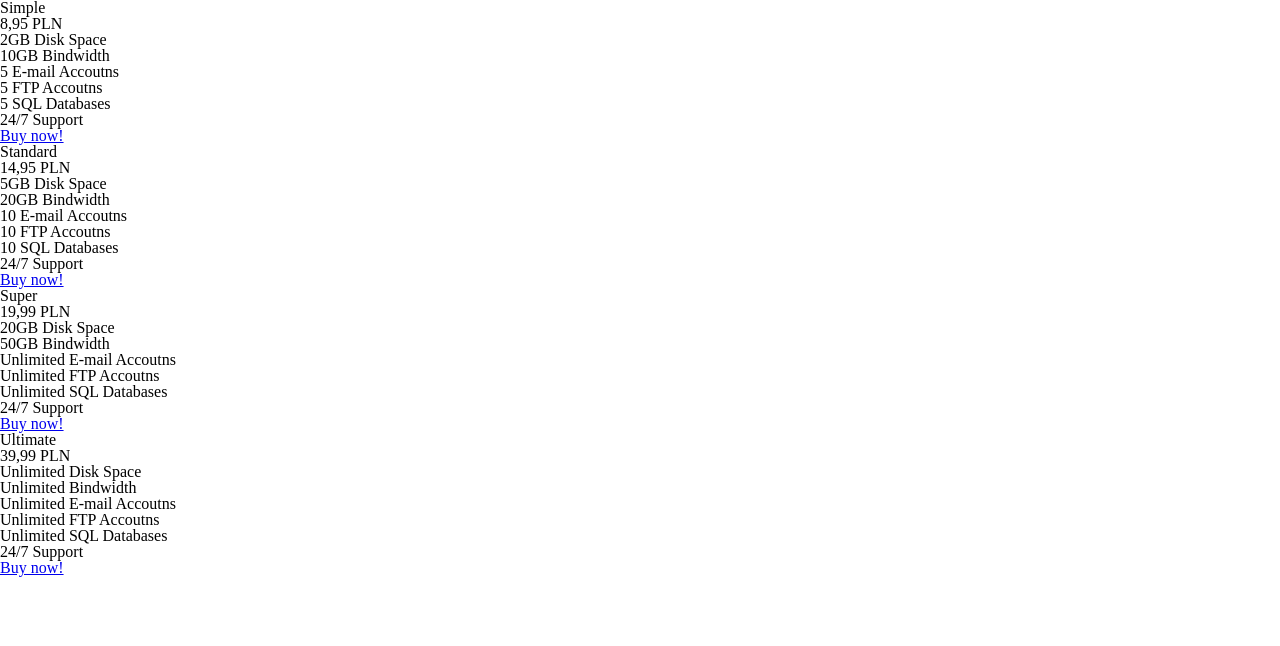
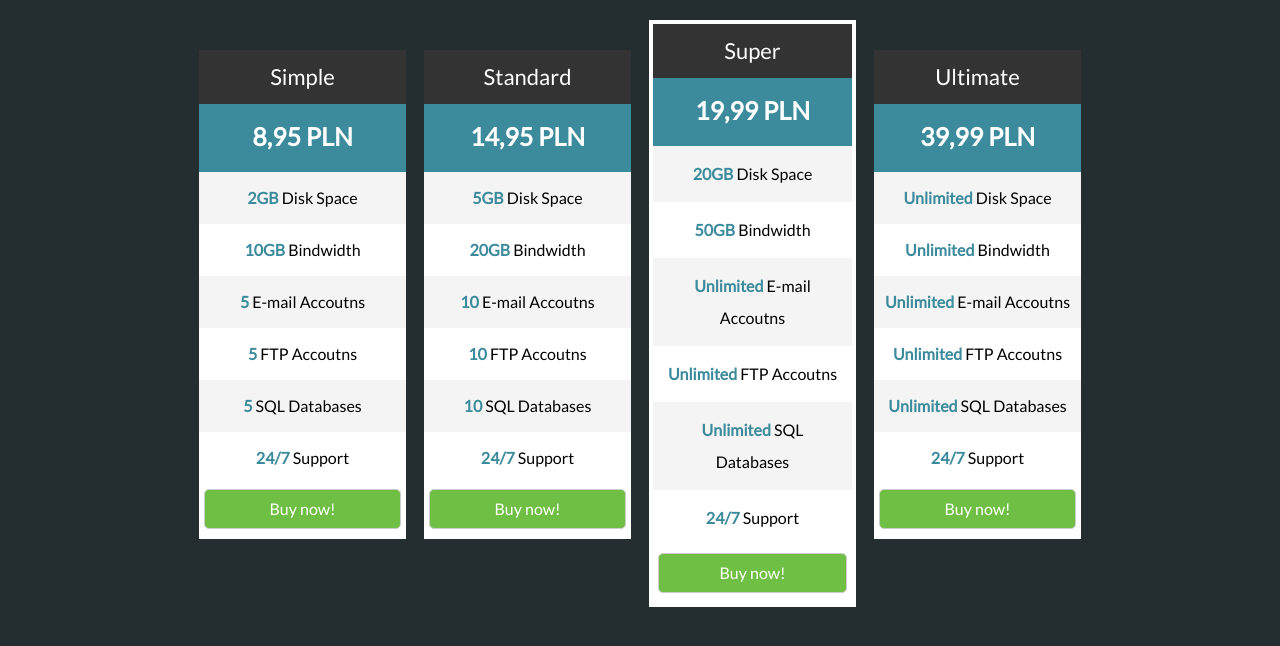
Before and after one commit to enk1/css, a plain HTML site: page pricing-table/index.html in a window 1280 px wide. Drawn offline with Linux system fonts and the light colour scheme.

Commit message:
styles nonscss added

```diff
--- a/pricing-table/index.html
+++ b/pricing-table/index.html
@@ -44,7 +44,7 @@
                         <a class="table-buy" href="#">Buy now!</a>
                     </div>
                 </li>
-                <li class="table-block">
+                <li class="table-block table-highlight">
                     <h3>Super</h3>
                     <div class="price">
                         <span>19,99 PLN</span>
--- a/pricing-table/scss/_mobile.scss
+++ b/pricing-table/scss/_mobile.scss
@@ -0,0 +1,20 @@
+.container {
+    width: 80%;
+}
+.table-block {
+    float: none;
+    width: 100%;
+
+    &:hover {
+        border: 0;
+    }
+}
+.table-highlight {
+    height: auto;
+    margin-top: 0;
+    border: 0;
+
+    .table-buy {
+        margin-top: 0;
+    }
+}
--- a/pricing-table/scss/app.scss
+++ b/pricing-table/scss/app.scss
@@ -4,5 +4,89 @@
 
 body {
     background-color: #242e30;
-    font-family:
+    font-family: 'Lato', sans-serif;
+    font-size: 1rem;
+    line-height: 1.5em;
 }
+em {
+    font-style: bold;
+    color: #3c8b9c;
+}
+a {
+    text-decoration: none;
+}
+.table-buy {
+    padding: 7px;
+    border: #ccc solid 1px;
+    text-align: center;
+    display: block;
+    margin: 5px;
+    margin-bottom: 10px;
+    border-radius: 5px;
+    color: #fff;
+    background: #6fbf44;
+
+    &:hover {
+        background: #65a443;
+    }
+}
+.container {
+    width: 900px;
+    margin: 50px auto;
+    max-width: 900px;
+}
+.table-block {
+    float: left;
+    width: 23%;
+    margin: 0 1%;
+    box-sizing: border-box;
+    background: #fff;
+    overflow: hidden;
+    margin-bottom: 10px;
+
+    h3 {
+        background:  #333;
+        color: #fff;
+        text-align: center;
+        font-size: 22px;
+        padding: 15px;
+    }
+}
+.price {
+    text-align: center;
+    padding: 20px;
+    background: #3c8b9c;
+    color: #fff;
+
+    span {
+        font-size: 25px;
+        font-weight: bold;
+    }
+}
+.features {
+    li {
+        line-height: 2em;
+        text-align: center;
+        padding: 10px 0;
+    }
+    em {
+        font-weight: bold;
+    }
+    li:nth-child(odd) {
+        background: #f4f4f4;
+    }
+}
+.table-highlight {
+    margin-top: -30px;
+    border: #fff solid 4px;
+
+    .table-buy {
+        margin-top: 7px;
+    }
+    li {
+        padding: 12px !important;
+    }
+}
+@media(max-width:768px) {
+    @import "mobile.scss";
+}
```
Also changed, not shown: pricing-table/css/app.css.
